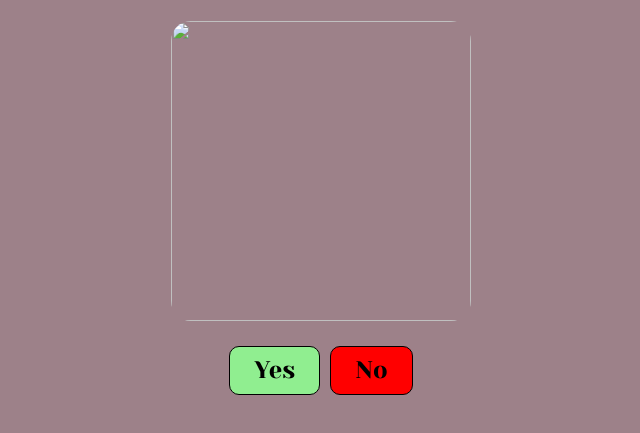
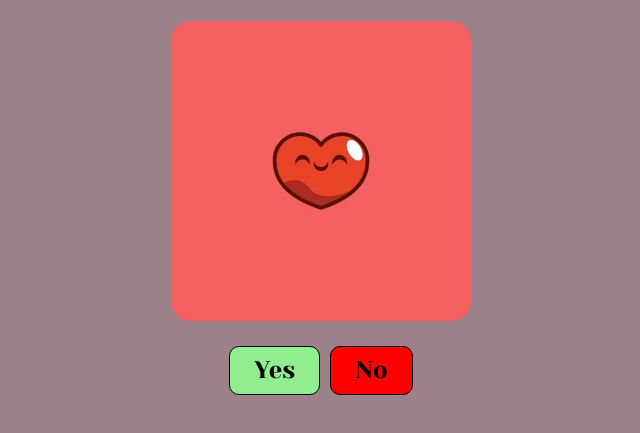
Before and after one commit to Omgandhi18/Asking-out-website, a plain HTML site: page index.html in a window 1280 px wide. Shown: the part 225-658 px from the top of the page, without its empty margins (319-959 px from the left). Drawn offline with Linux system fonts and the light colour scheme; the site is published under a folder, as on GitHub Pages, so addresses that start at the root find nothing.

Commit message:
Bug solve try 1

```diff
--- a/index.html
+++ b/index.html
@@ -12,7 +12,7 @@
 </head>
 <body>
     <h1 class="question">Will you go out with me?<3</h1>
-    <img src="/assets/giphy.webp" alt="" width="300px" height="300px" class="giffy">
+    <img src="assets/giphy.webp" alt="" width="300px" height="300px" class="giffy">
     <div class="buttons">
         <button class="button yes" onclick="yes()">Yes</button>
         <button class="button no" onclick="no()">No</button>
```
